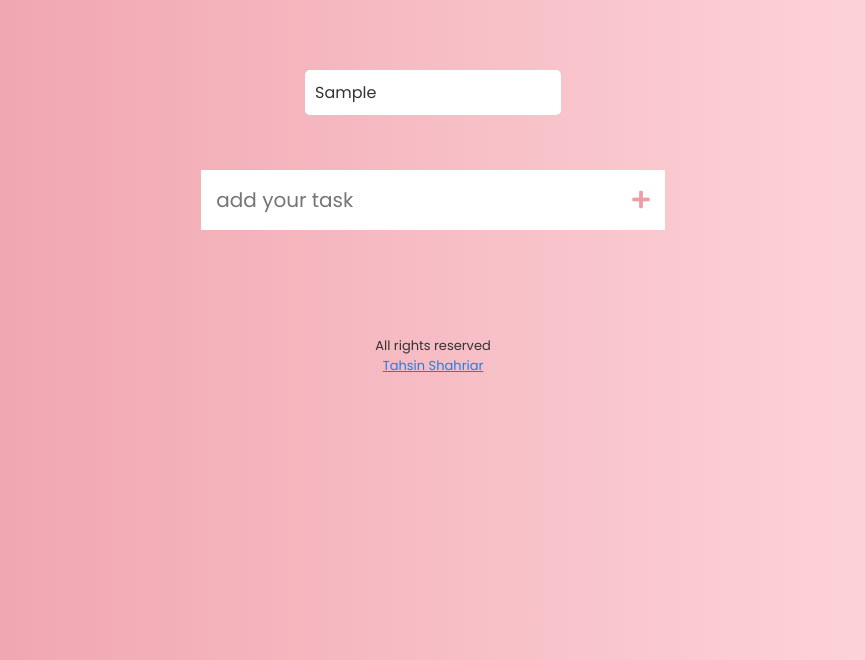
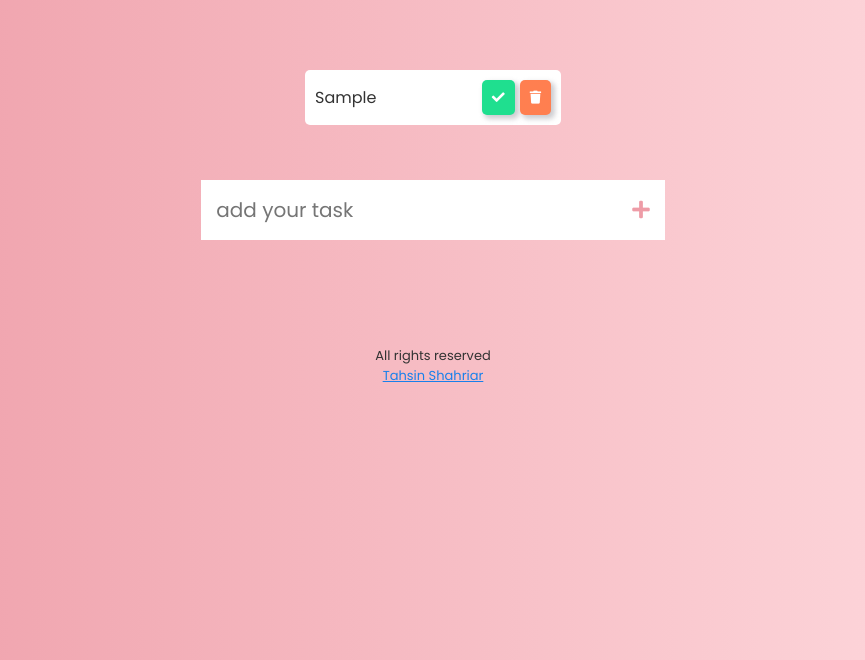
Before and after one commit to MarufMobin/todoApp, a plain HTML site: page index.html in a window 1280 px wide. Both pictures are taken after typing "Sample" into the empty fields and a click on the button 848 px from the left and 290 px from the top of the page. Shown: the part 140-800 px from the top of the page, without its empty margins (207-1072 px from the left). Drawn offline with Linux system fonts and the light colour scheme.

Commit message:
Input data properly grap and show in our page

```diff
--- a/js/app.js
+++ b/js/app.js
@@ -7,27 +7,48 @@ submitBtn.addEventListener("click",addTastToList);
 
 // function
 function addTastToList(event){
+
     event.preventDefault();
     // captureUserInput
     const todo = todoInput.value;
     //console.log(todo);
+
     //create a div
     const todoDiv = document.createElement("div");
+
     // Assign to do div
     todoDiv.classList.add("todo");
+
     // create the list element
     const todoItem = document.createElement("li");
+
     // add todo-item class to the list
     todoItem.classList.add("todo-item");
+
     // add to do to the list
     todoItem.innerText = todo;
+
     // atach list ot the div
     todoDiv.appendChild(todoItem);
+
     // add div to the ul list
     todoList.appendChild(todoDiv);
 
+    // add check button to the list
+    const checkBtn = document.createElement("button");
+    checkBtn.classList.add("check");
+    checkBtn.innerHTML = `<i class="fas fa-check"></i>`;
+    todoDiv.appendChild(checkBtn);
+
+    // add trash button to the list
+    const trashBtn = document.createElement("button");
+    trashBtn.classList.add("trash");
+    trashBtn.innerHTML = `<i class="fas fa-trash"></i>`;
+    todoDiv.appendChild(trashBtn);
+
     // remove tast from input fild
     todoInput.value='';
+
 }
 // submitBtn.addEventListener("click",function(event){
 //     event.preventDefault();
```
Also changed, not shown: index.html (+2 -2 lines).
